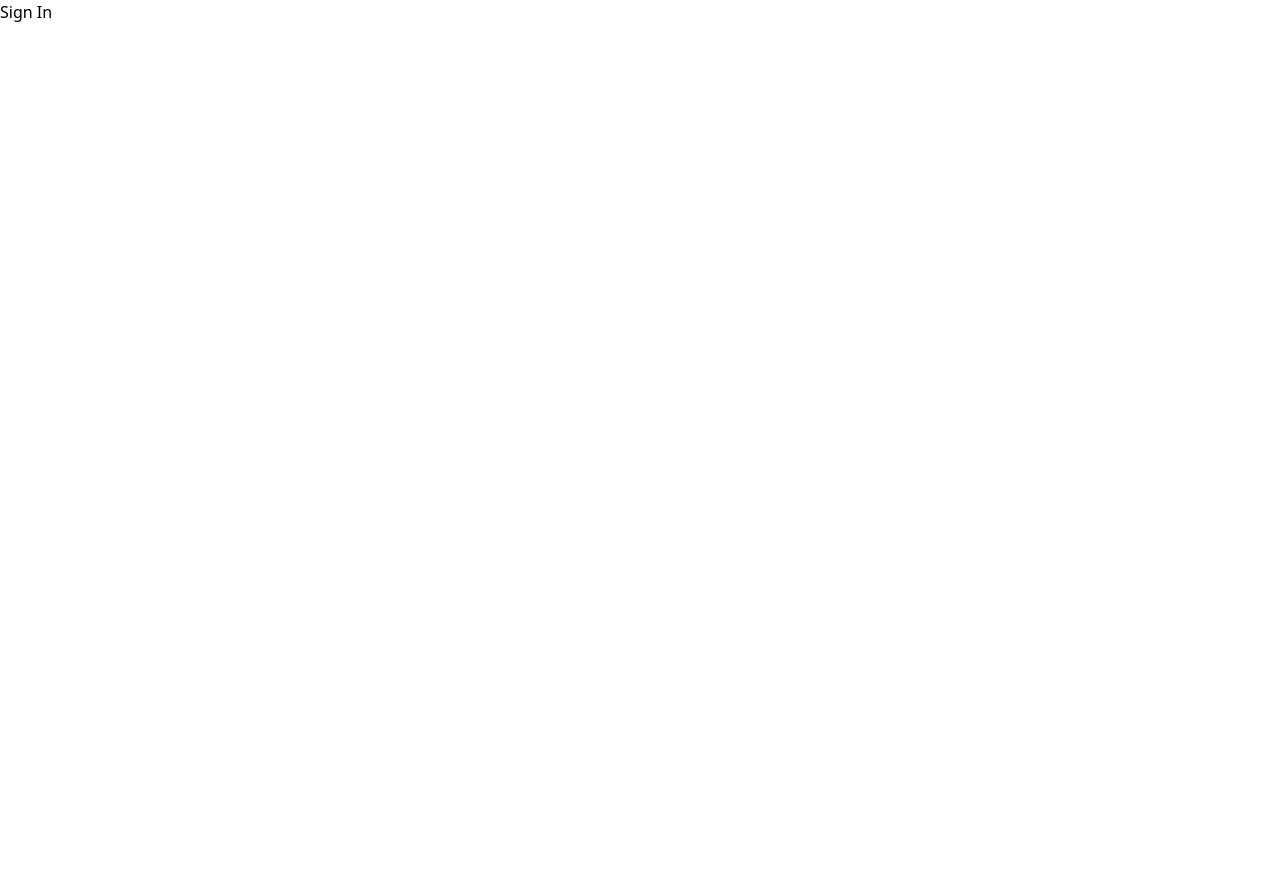
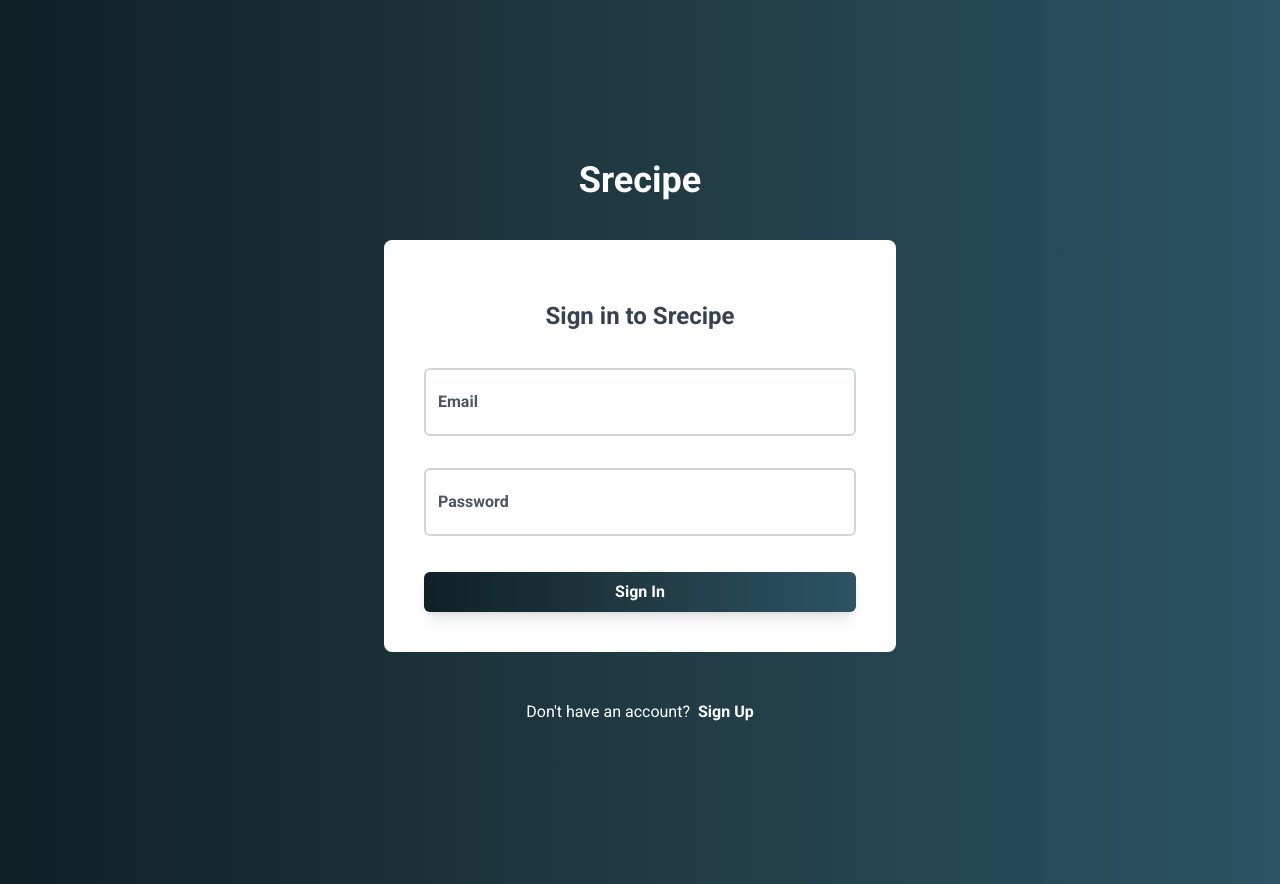
Before and after one commit to nicholasbor/srecipe, a React (Create React App) app in the folder client/: page /signin in a window 1280 px wide. Before the commit the page ends 800 px from the top, so only its background shows below. Built offline with nearby package versions, Linux system fonts and the light colour scheme.

Commit message:
styling for sign in page finished for now

```diff
--- a/client/src/components/signin.js
+++ b/client/src/components/signin.js
@@ -1,11 +1,45 @@
 import React from 'react';
 import { Fragment } from 'react';
+import {
+  Link,
+} from 'react-router-dom';
 
 const SignIn = () => {
   return (
     <Fragment>
-      <h1>Sign In</h1>
-    </Fragment>
+    <div className='px-4 pt-20 pb-40 bg-gradient-to-r from-moonlit1 via-moonlit2 to-moonlit3 min-h-screen font-Roboto shadow-xl'>
+        <header className='max-w-lg mx-auto text-center pb-10 pt-20'>
+            <h1 className='text-4xl font-bold text-white'>
+                <Link to='/'>Srecipe</Link>
+            </h1>
+        </header>
+
+        <body className='bg-white max-w-lg mx-auto rounded-lg p-10'>
+            <div>
+                <h3 className='py-5 text-center text-2xl font-bold text-gray-700'> Sign in to Srecipe </h3>
+            </div>
+
+            <form className='flex flex-col' autoComplete='off'>
+                <div className='relative my-4 bg-white rounded-md border-2 border-gray-300 focus-within:border-sky-500'>
+                    <input className='block pb-4 px-3 pt-6 w-full text-md appearance-none focus:outline-none bg-transparent bg-white rounded-md text-gray-600' placeholder=" "  type="email" name="email" id="email" />
+                    <label className='absolute top-0 text-md pb-4 px-3 pt-5 -zIndex-1 duration-300 origin-0 rounded text-gray-600 font-bold' for="email">Email</label>
+                </div>
+
+                <div className='relative my-4 bg-white rounded-md border-2 border-gray-300 focus-within:border-sky-500'>
+                    <input className='block pb-4 px-3 pt-6 w-full text-md appearance-none focus:outline-none bg-transparent bg-white rounded-md text-gray-600' placeholder=" "  type="password" name="password" id="password" />
+                    <label className='absolute top-0 text-md pb-4 px-3 pt-5 -zIndex-1 duration-300 origin-0 rounded text-gray-600 font-bold' for="password">Password</label>
+                </div>
+
+                <button className='shadow-lg hover:shadow-sm bg-gradient-to-r from-moonlit1 via-moonlit2 to-moonlit3 hover:from-cyan-500 hover:to-blue-500 text-white rounded-md font-bold p-2 mt-5 transition duration-300' type="submit">Sign In</button>
+            </form>
+        </body>
+
+        <div className='flex space-x-2 text-white justify-center mt-12'>
+            <p>Don't have an account?</p>
+            <Link className='font-bold' to='/signup '>Sign Up</Link>
+        </div>
+    </div>
+</Fragment>
   );
 };
 
--- a/client/src/components/signup.js
+++ b/client/src/components/signup.js
@@ -1,5 +1,7 @@
 import React from 'react';
-import { Fragment } from 'react';
+import {
+    Fragment
+} from 'react';
 import {
     Link,
 } from 'react-router-dom';
@@ -16,23 +18,41 @@ const SignUp = () => {
 
                 <body className='bg-white max-w-lg mx-auto rounded-lg p-10'>
                     <div>
-                        <h3 className='pt-5 pb-10 text-center text-2xl font-bold text-gray-700'> Create your account </h3>
+                        <h3 className='py-5 text-center text-2xl font-bold text-gray-700'> Create your account </h3>
                     </div>
 
                     <form className='flex flex-col' autoComplete='off'>
                         <div className='relative my-4 bg-white rounded-md border-2 border-gray-300 focus-within:border-sky-500'>
-                            <input className='block pb-4 px-3 pt-6 w-full text-md appearance-none focus:outline-none bg-transparent bg-white rounded-md text-gray-700' placeholder=" "  type="email" name="email" id="email" />
+                            <input
+                                className='block pb-4 px-3 pt-6 w-full text-md appearance-none focus:outline-none bg-transparent bg-white rounded-md text-gray-700'
+                                placeholder=" "
+                                type="email"
+                                name="email"
+                                id="email"
+                            />
                             <label className='absolute top-0 text-md pb-4 px-3 pt-5 -zIndex-1 duration-300 origin-0 rounded text-gray-700 font-bold' for="email">Email</label>
                         </div>
 
 
                         <div className='relative my-4 bg-white rounded-md border-2 border-gray-300 focus-within:border-sky-500'>
-                            <input className='block pb-4 px-3 pt-6 w-full text-md appearance-none focus:outline-none bg-transparent bg-white rounded-md text-gray-700' placeholder=" "  type="text" name="username" id="username" />
+                            <input
+                                className='block pb-4 px-3 pt-6 w-full text-md appearance-none focus:outline-none bg-transparent bg-white rounded-md text-gray-700'
+                                placeholder=" "
+                                type="text"
+                                name="username"
+                                id="username"
+                            />
                             <label className='absolute top-0 text-md pb-4 px-3 pt-5 -zIndex-1 duration-300 origin-0 rounded text-gray-700 font-bold' for="username">Username</label>
                         </div>
 
                         <div className='relative my-4 bg-white rounded-md border-2 border-gray-300 focus-within:border-sky-500'>
-                            <input className='block pb-4 px-3 pt-6 w-full text-md appearance-none focus:outline-none bg-transparent bg-white rounded-md text-gray-700' placeholder=" "  type="password" name="password" id="password" />
+                            <input
+                                className='block pb-4 px-3 pt-6 w-full text-md appearance-none focus:outline-none bg-transparent bg-white rounded-md text-gray-700'
+                                placeholder=" "
+                                type="password"
+                                name="password"
+                                id="password"
+                            />
                             <label className='absolute top-0 text-md pb-4 px-3 pt-5 -zIndex-1 duration-300 origin-0 rounded text-gray-700 font-bold' for="password">Password</label>
                         </div>
 
```
Also changed, not shown: 2 other files (tests, documents, lock files or other folders).
